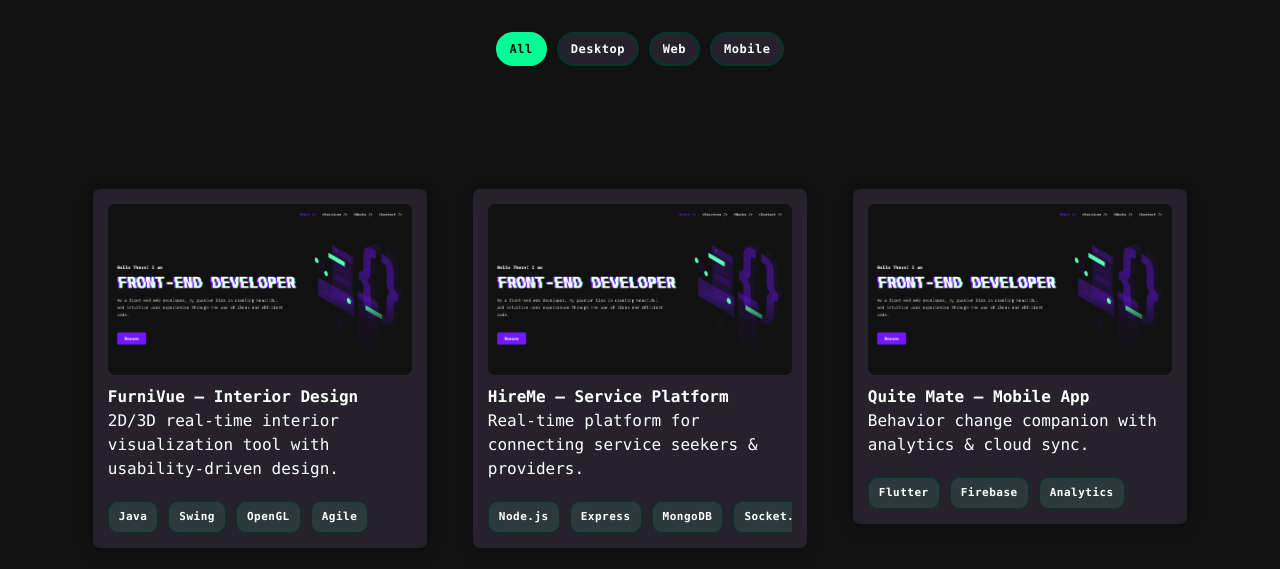
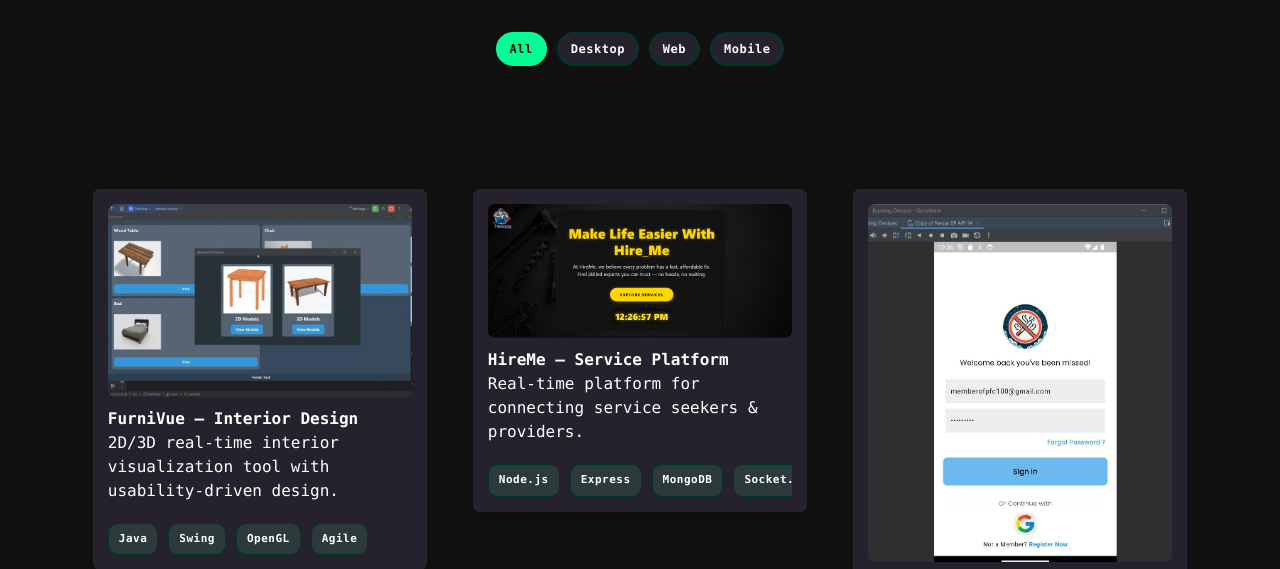
Before and after one commit to ishfak07/My_portfol.io, a plain HTML site: page projects.html in a window 1280 px wide. Shown: the part 228-797 px from the top of the page. Drawn offline with Linux system fonts and the light colour scheme.

Commit message:
project images

```diff
--- a/projects.html
+++ b/projects.html
@@ -1,5 +1,6 @@
 <!DOCTYPE html><html lang="en"><head><meta charset="utf-8"/><meta name="viewport" content="width=device-width,initial-scale=1"/><title>Projects | M. I. F. Ishfaque</title><link rel="stylesheet" href="./style.css"/><script src="./index.js" defer></script></head><body data-page="projects"><nav class="nav"><div class="container"><a href="index.html" class="nav__list-link" style="font-weight:800">Home</a></div></nav><main class="container section" style="padding-top:10rem"><h1 class="section__title">Projects</h1><div class="works__filters" role="group" aria-label="Filter projects"><button type="button" class="works__filter-btn works__filter-btn--active" data-filter="all">All</button><button type="button" class="works__filter-btn" data-filter="desktop">Desktop</button><button type="button" class="works__filter-btn" data-filter="web">Web</button><button type="button" class="works__filter-btn" data-filter="mobile">Mobile</button></div><div class="works">
-<article class="work" data-category="desktop" data-title="FurniVue" data-url="https://github.com/ishfak07/FurniVUE" data-features="2D & 3D visualization of room layouts|Customizable room dimensions & furniture placement|Undo/reset interactions & responsive UI|Usability testing with SUS evaluations|Agile Scrum iterative sprints" data-description="Interactive interior design desktop application (Java Swing + OpenGL JOGL) focusing on usability & real‑time rendering." data-tech="Java,Java Swing,OpenGL (JOGL),Agile,Usability"><div class="work__box work__reveal work__box--rich"><span class="work__img-box"><img src="./assets/works/sample.png" alt="FurniVue Interior Design App preview" loading="lazy"/></span><h3 class="work__title">FurniVue – Interior Design</h3><p class="work__excerpt">2D/3D real‑time interior visualization tool with usability‑driven design.</p><span class="work__badges"><span class="work__badge">Java</span><span class="work__badge">Swing</span><span class="work__badge">OpenGL</span><span class="work__badge">Agile</span></span></div></article>
-<article class="work" data-category="web" data-title="HireMe" data-url="https://github.com/ishfak07/Hire_Me-" data-features="OTP password recovery|Real-time notifications (Socket.IO)|Transparent pricing & booking|Mobile friendly responsive UI|Secure communication channel" data-description="Service platform connecting users & verified providers with real‑time features (Node.js + Socket.IO + MongoDB)." data-tech="Node.js,Express.js,Socket.IO,MongoDB,OTP,Responsive UI"><div class="work__box work__reveal work__box--rich"><span class="work__img-box"><img src="./assets/works/sample.png" alt="HireMe Service Platform preview" loading="lazy"/></span><h3 class="work__title">HireMe – Service Platform</h3><p class="work__excerpt">Real‑time platform for connecting service seekers & providers.</p><span class="work__badges"><span class="work__badge">Node.js</span><span class="work__badge">Express</span><span class="work__badge">MongoDB</span><span class="work__badge">Socket.IO</span></span></div></article>
-<article class="work" data-category="mobile" data-title="Quite Mate" data-url="https://github.com/umiloop/QuiteMate" data-features="Quit plan personalization|Progress tracking & analytics|Cloud sync (Firestore/Auth)|Motivational resources|Community peer support" data-description="Cross‑platform smoking cessation mobile app (Flutter + Firebase) supporting behavioral change." data-tech="Flutter,Firebase (Firestore/Auth/Storage),Analytics,Agile"><div class="work__box work__reveal work__box--rich"><span class="work__img-box"><img src="./assets/works/sample.png" alt="Quite Mate Mobile App preview" loading="lazy"/></span><h3 class="work__title">Quite Mate – Mobile App</h3><p class="work__excerpt">Behavior change companion with analytics & cloud sync.</p><span class="work__badges"><span class="work__badge">Flutter</span><span class="work__badge">Firebase</span><span class="work__badge">Analytics</span></span></div></article>
+<article class="work" data-category="desktop" data-title="FurniVue" data-url="https://github.com/ishfak07/FurniVUE" data-features="2D & 3D visualization of room layouts|Customizable room dimensions & furniture placement|Undo/reset interactions & responsive UI|Usability testing with SUS evaluations|Agile Scrum iterative sprints" data-description="Interactive interior design desktop application (Java Swing + OpenGL JOGL) focusing on usability & real‑time rendering." data-tech="Java,Java Swing,OpenGL (JOGL),Agile,Usability"><div class="work__box work__reveal work__box--rich"><span class="work__img-box"><img src="Furnivue.jpg" alt="FurniVue desktop app dashboard showing 2D and 3D model selection window" loading="lazy" onerror="this.onerror=null;this.src='./assets/works/sample.png';"></span><h3 class="work__title">FurniVue – Interior Design</h3><p class="work__excerpt">2D/3D real‑time interior visualization tool with usability‑driven design.</p><span class="work__badges"><span class="work__badge">Java</span><span class="work__badge">Swing</span><span class="work__badge">OpenGL</span><span class="work__badge">Agile</span></span></div></article>
+<article class="work" data-category="web" data-title="HireMe" data-url="https://github.com/ishfak07/Hire_Me-" data-features="OTP password recovery|Real-time notifications (Socket.IO)|Transparent pricing & booking|Mobile friendly responsive UI|Secure communication channel" data-description="Service platform connecting users & verified providers with real‑time features (Node.js + Socket.IO + MongoDB)." data-tech="Node.js,Express.js,Socket.IO,MongoDB,OTP,Responsive UI"><div class="work__box work__reveal work__box--rich"><span class="work__img-box"><img src="Hireme.png" alt="HireMe Service Platform preview" loading="lazy"/></span><h3 class="work__title">HireMe – Service Platform</h3><p class="work__excerpt">Real‑time platform for connecting service seekers & providers.</p><span class="work__badges"><span class="work__badge">Node.js</span><span class="work__badge">Express</span><span class="work__badge">MongoDB</span><span class="work__badge">Socket.IO</span></span></div></article>
+<article class="work" data-category="mobile" data-title="Quite Mate" data-url="https://github.com/umiloop/QuiteMate" data-features="Quit plan personalization|Progress tracking & analytics|Cloud sync (Firestore/Auth)|Motivational resources|Community peer support" data-description="Cross‑platform smoking cessation mobile app (Flutter + Firebase) supporting behavioral change." data-tech="Flutter,Firebase (Firestore/Auth/Storage),Analytics,Agile"><div class="work__box work__reveal work__box--rich"><span class="work__img-box"><img src="Quitemate.jpg" alt="Quite Mate Mobile App preview" loading="lazy"/></span><h3 class="work__title">Quite Mate – Mobile App</h3><p class="work__excerpt">Behavior change companion with analytics & cloud sync.</p><span class="work__badges"><span class="work__badge">Flutter</span><span class="work__badge">Firebase</span><span class="work__badge">Analytics</span></span></div></article>
+<article class="work" data-category="web" data-title="Personal Portfolio" data-url="https://github.com/ishfak07/My_portfol.io" data-features="Multi‑page architecture (Home, About, Projects, Contact)|Dark/Light theme toggle with persistence|Accessible animated project gallery (SVG & 3D tilt)|Dynamic data-driven content (experience, education, awards)|Responsive, semantic layout & scroll reveal animations" data-description="This very portfolio: a performant, accessible, dark‑themed showcase with animated SVG thumbnails, 3D tilt interactions, reusable components, and data‑driven sections." data-tech="HTML,CSS,JavaScript,SVG,Accessibility,Responsive Design"><div class="work__box work__reveal work__box--rich"><span class="work__img-box"><img src="Portfolio.png" alt="Personal Portfolio preview" loading="lazy"/></span><h3 class="work__title">Personal Portfolio</h3><p class="work__excerpt">Animated, accessible multi‑page portfolio platform.</p><span class="work__badges"><span class="work__badge">HTML</span><span class="work__badge">CSS</span><span class="work__badge">JavaScript</span><span class="work__badge">SVG</span></span></div></article>
 </div></main><footer class="footer">&copy; <span id="currentYear"></span> • Ishfaque</footer><div id="projectModal" class="modal" aria-hidden="true" role="dialog" aria-modal="false"><div class="modal__dialog" role="document"><button class="modal__close" id="modalCloseBtn" aria-label="Close project details">×</button><h3 class="modal__title" id="modalProjectTitle">Project Title</h3><p class="modal__description" id="modalProjectDescription"></p><ul class="modal__features" id="modalProjectFeatures"></ul><div class="modal__tech" id="modalProjectTech"></div><div class="modal__actions"><a id="modalProjectRepoLink" class="btn btn--ghost" target="_blank" rel="noopener">View Repository ↗</a></div></div></div><button id="backToTopBtn" class="back-to-top" aria-label="Back to top" title="Back to top">↑</button></body></html>
```
Also changed, not shown: Furnivue.jpg (added), Hireme.png (added), Portfolio.png (added), Quitemate.jpg (added).
